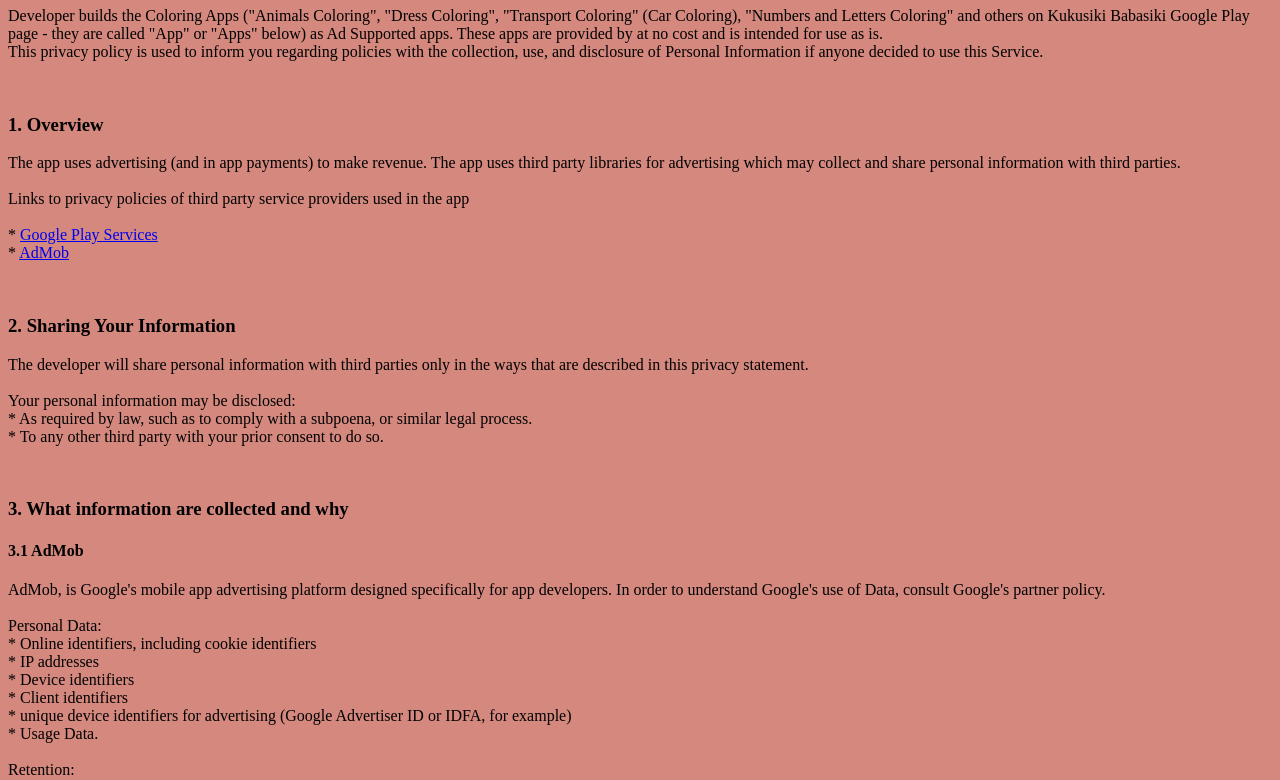
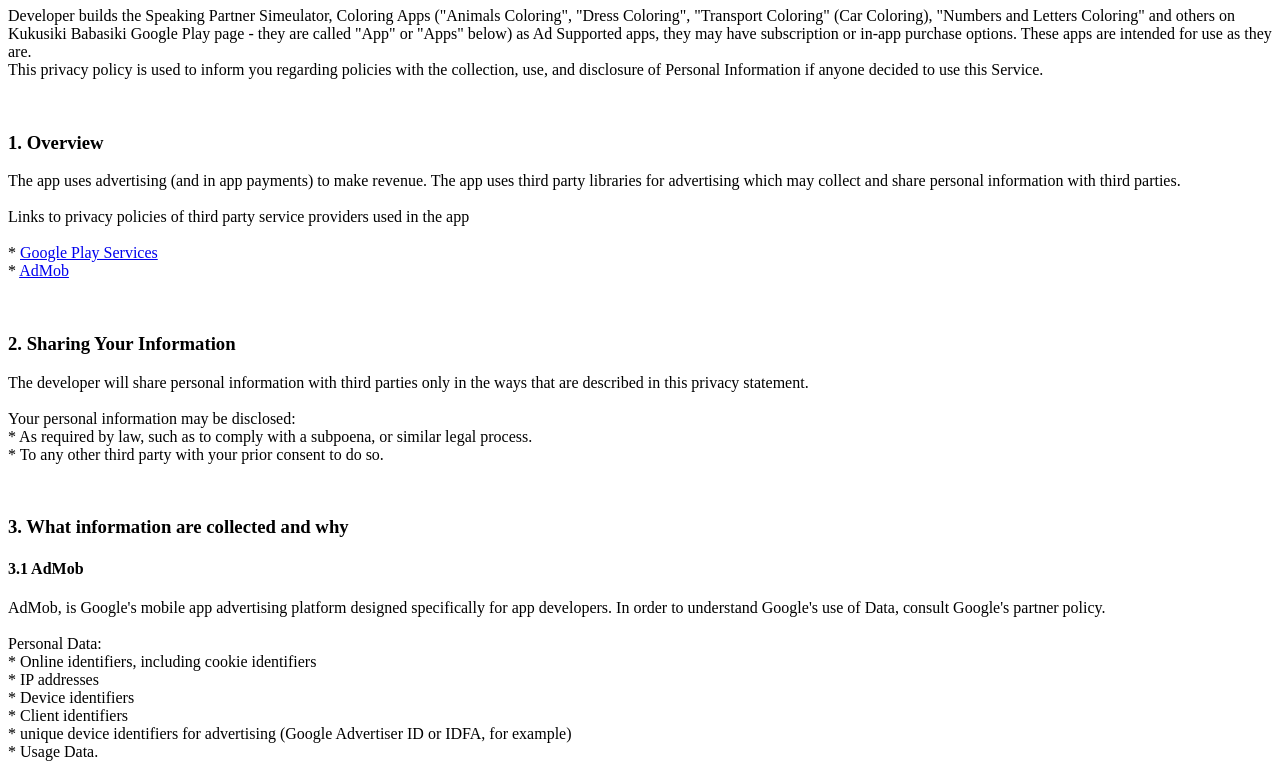
Before and after one commit to KukusikiBabasiki/colorings, a plain HTML site: page privacy_policy_animals_coloring.html in a window 1280 px wide. Shown: the part 73-853 px from the top of the page. Drawn offline with Linux system fonts and the light colour scheme.

Commit message:
Update privacy_policy_animals_coloring.html

```diff
--- a/privacy_policy_animals_coloring.html
+++ b/privacy_policy_animals_coloring.html
@@ -7,12 +7,11 @@
     <title>Privacy Policy</title>
 </head>
 
-<body style="background-color: rgb(212, 136, 126);">
+<body style="background-color: rgb(255, 255, 255);">
 
     <div>
         <h1>Privacy Policy</h1>
-        <p>Developer builds the Coloring Apps ("Animals Coloring", "Dress Coloring", "Transport Coloring" (Car Coloring), "Numbers and Letters Coloring" and others on Kukusiki Babasiki Google Play page - they are called "App" or "Apps" below) as Ad Supported apps. These apps are provided by at
-            no cost and is intended for use as is.<br>
+        <p>Developer builds the Speaking Partner Simeulator, Coloring Apps ("Animals Coloring", "Dress Coloring", "Transport Coloring" (Car Coloring), "Numbers and Letters Coloring" and others on Kukusiki Babasiki Google Play page - they are called "App" or "Apps" below) as Ad Supported apps, they may have subscription or in-app purchase options. These apps are intended for use as they are.<br>
             This privacy policy is used to inform you regarding policies with the collection, use, and
             disclosure of Personal Information if anyone decided to use this Service.</p><br>
         <h3>1. Overview</h3>
```
